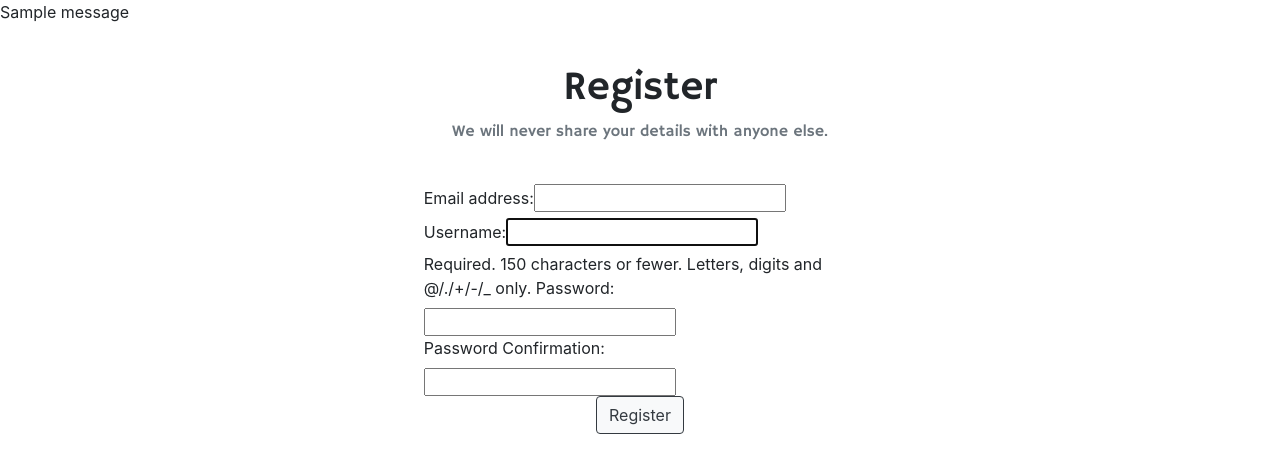
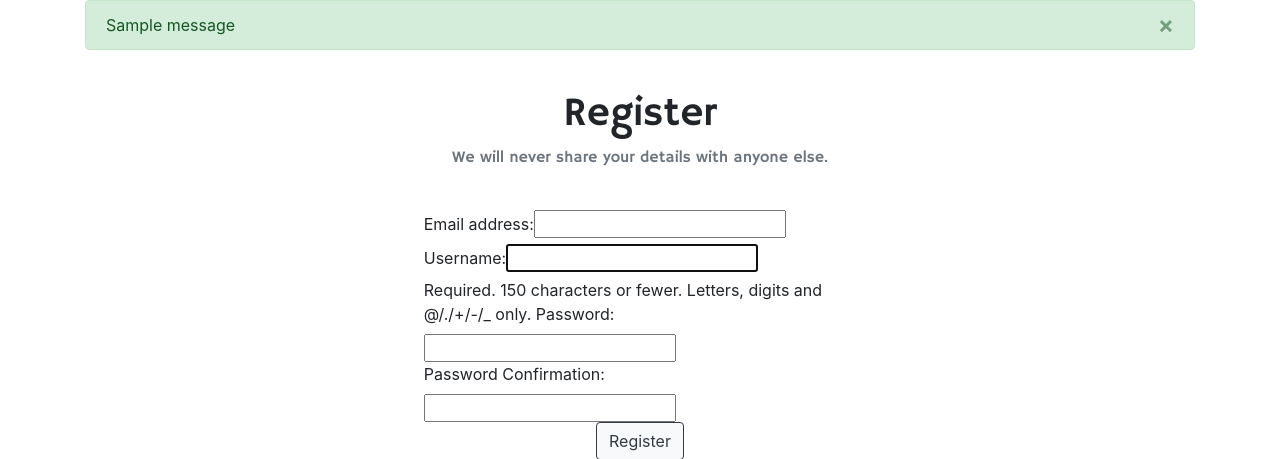
Before and after one commit to msped/projectparts, a Django app: page /accounts/register/ in a window 1280 px wide. Shown: the part 76-535 px from the top of the page. Run offline with Django 3.2, Linux system fonts and the light colour scheme; tables that the repository leaves empty hold one stand-in row (values such as "Sample post"); one stand-in notice (Sample message) is shown; some libraries are stand-ins or nearby versions.

Commit message:
added / styles messages with bootstrap alerts

```diff
--- a/static/css/main.css
+++ b/static/css/main.css
@@ -13,6 +13,10 @@
     font-family: 'Hammersmith';
 }
 
+.flashes li {
+    list-style: none
+}
+
 .text-center {
     text-align: center;
 }
--- a/templates/base.html
+++ b/templates/base.html
@@ -39,7 +39,7 @@
                     </li>
                     {% else %}
                     <li class="nav-item">
-                        <a class="nav-link" href="">Login</a>
+                        <a class="nav-link" href="{% url 'login' %}">Login</a>
                     </li>
                     {% endif %}
                 </ul>
@@ -47,11 +47,23 @@
         </div>
     </nav>
 
-    {% for message in messages%}
-    {{ message }}
-    {% endfor %}
+    <div class="container">
 
-    <div class="container">
+    {% if messages %}
+    <ul class="flashes">
+        {% for message in messages %}
+        <li>
+            <div class="alert alert-{{ message.tags }} alert-dismissible fade show" role="alert">
+                {{ message }}
+                <button type="button" class="close" data-dismiss="alert" aria-label="Close">
+                    <span aria-hidden="true">&times;</span>
+                </button>
+            </div>
+        </li>
+        {% endfor %}
+    </ul>
+    {% endif %}
+
         {% block content %}
         {% endblock content %}
     </div>
```
